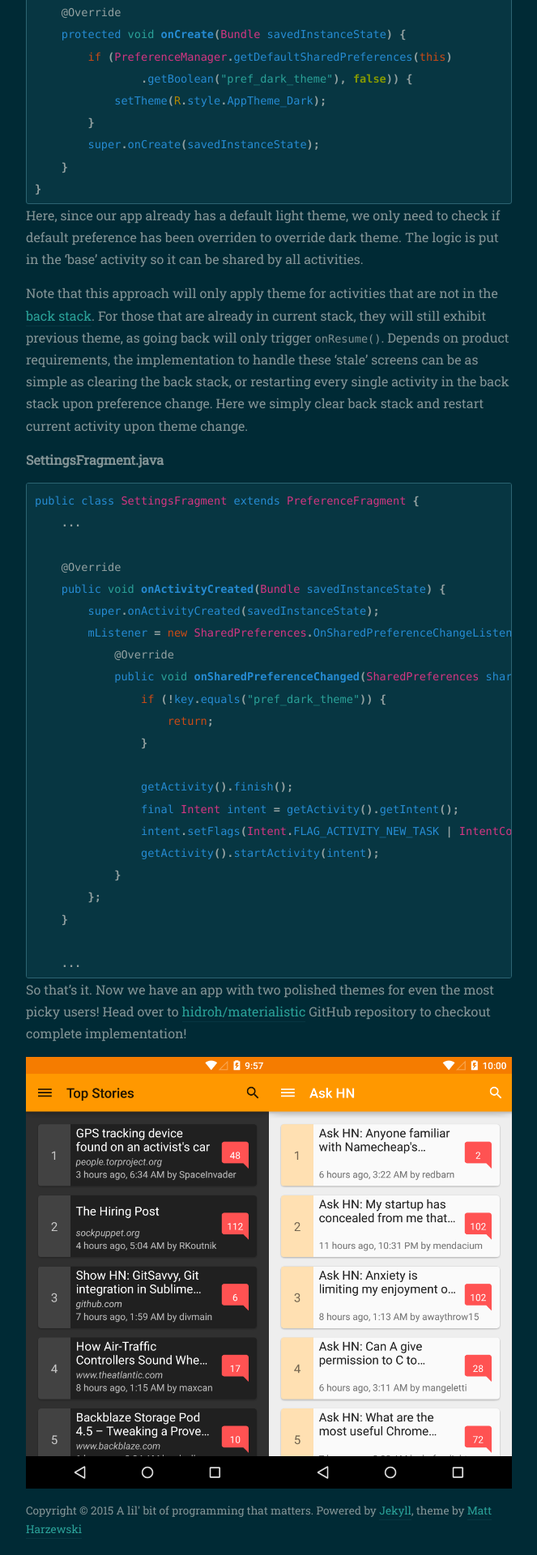
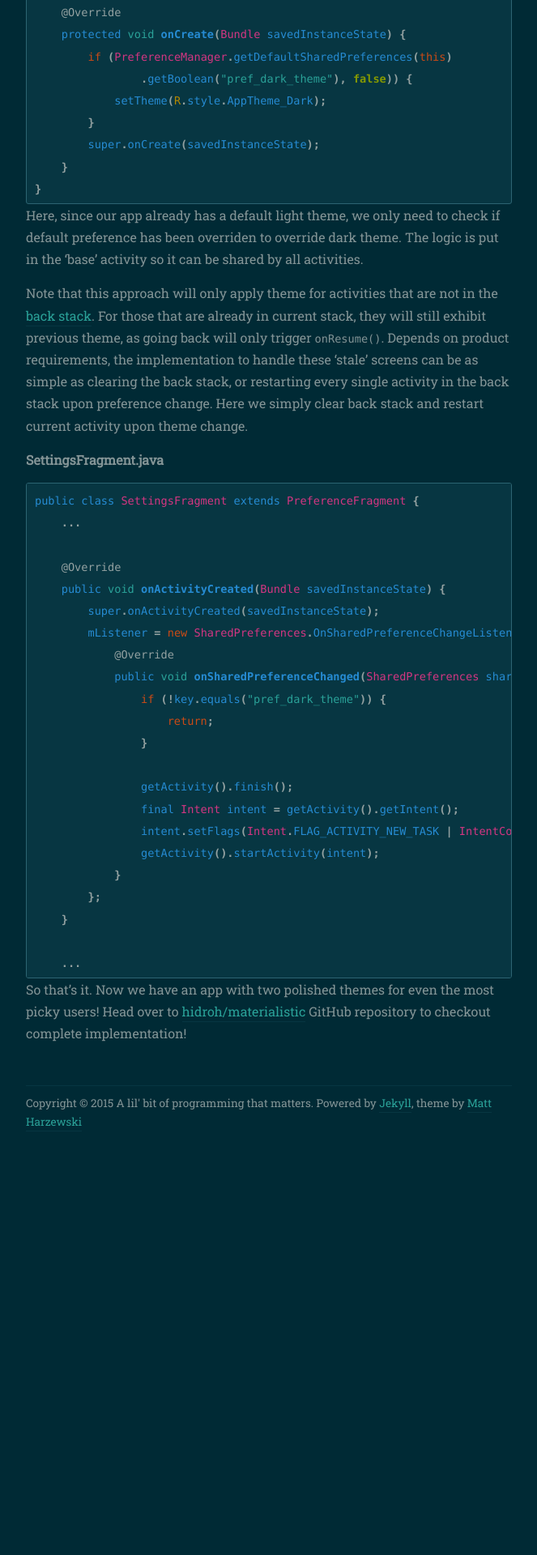
Before and after one commit to hidroh/hidroh.github.io, a Jekyll site: the page built from _posts/2015-02-25-support-multiple-themes-android-app-part-2.markdown, in a window 1280 px wide. Shown: the part 3406-5326 px from the top of the page at 81% size, without its empty margins (308-971 px from the left). Built offline with Jekyll 4.4.1, drawn with Linux system fonts in a browser that asks for light colours; nearby versions of some CDN libraries; some web fonts are replaced; comment, search, counter and statistics services are not loaded; after the commit the page ends 4823 px from its top, so only the background shows below that.

Commit message:
Remove screenshot part 2

```diff
--- a/_posts/2015-02-25-support-multiple-themes-android-app-part-2.markdown
+++ b/_posts/2015-02-25-support-multiple-themes-android-app-part-2.markdown
@@ -140,6 +140,3 @@ public class SettingsFragment extends PreferenceFragment {
 {% endhighlight %}
 
 So that's it. Now we have an app with two polished themes for even the most picky users! Head over to [hidroh/materialistic](https://github.com/hidroh/materialistic) GitHub repository to checkout complete implementation!
-
-<img src="/assets/img/multiple-theme-dark.png" width="300px" />{: style="float:left"}
-<img src="/assets/img/multiple-theme-light.png" width="300px" />{: style="float:right"}
```
